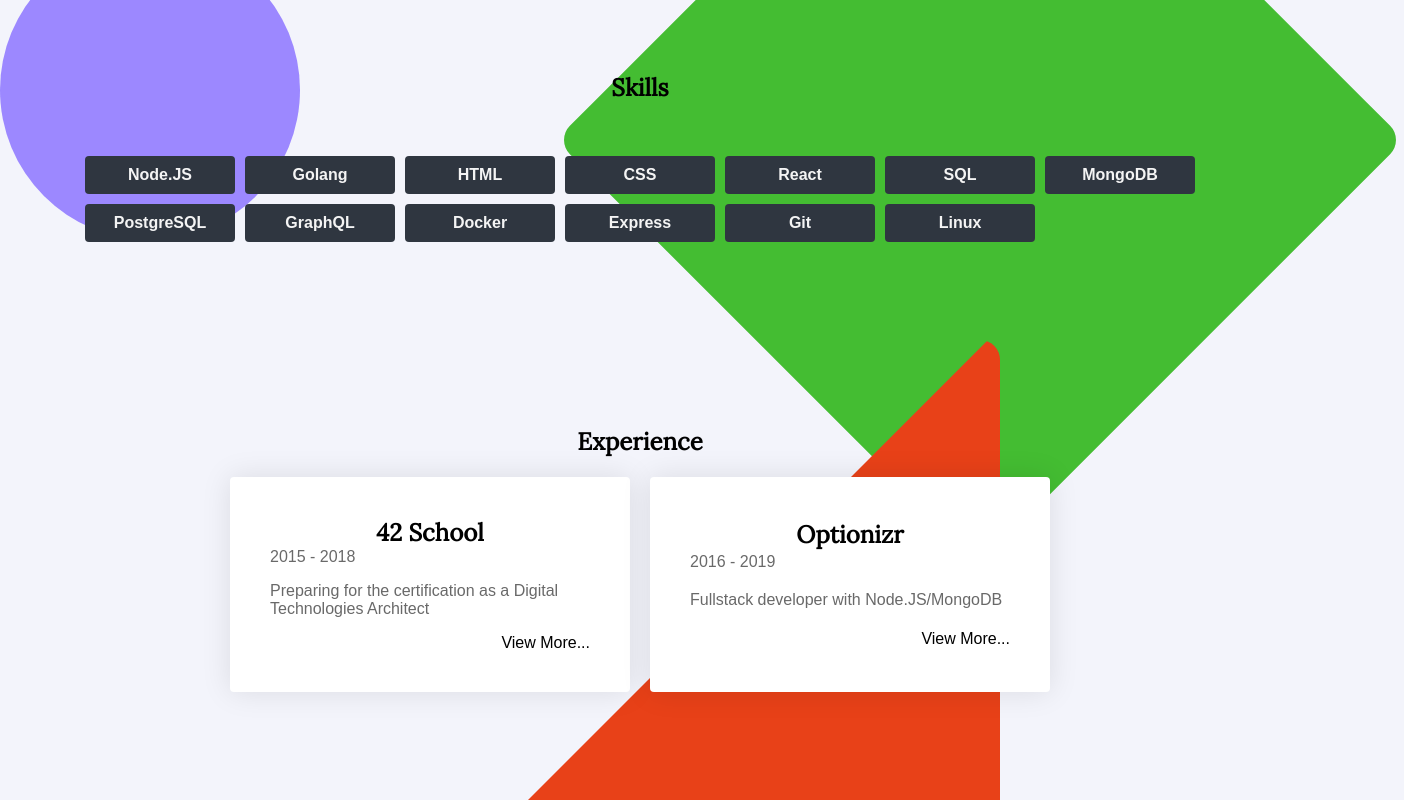
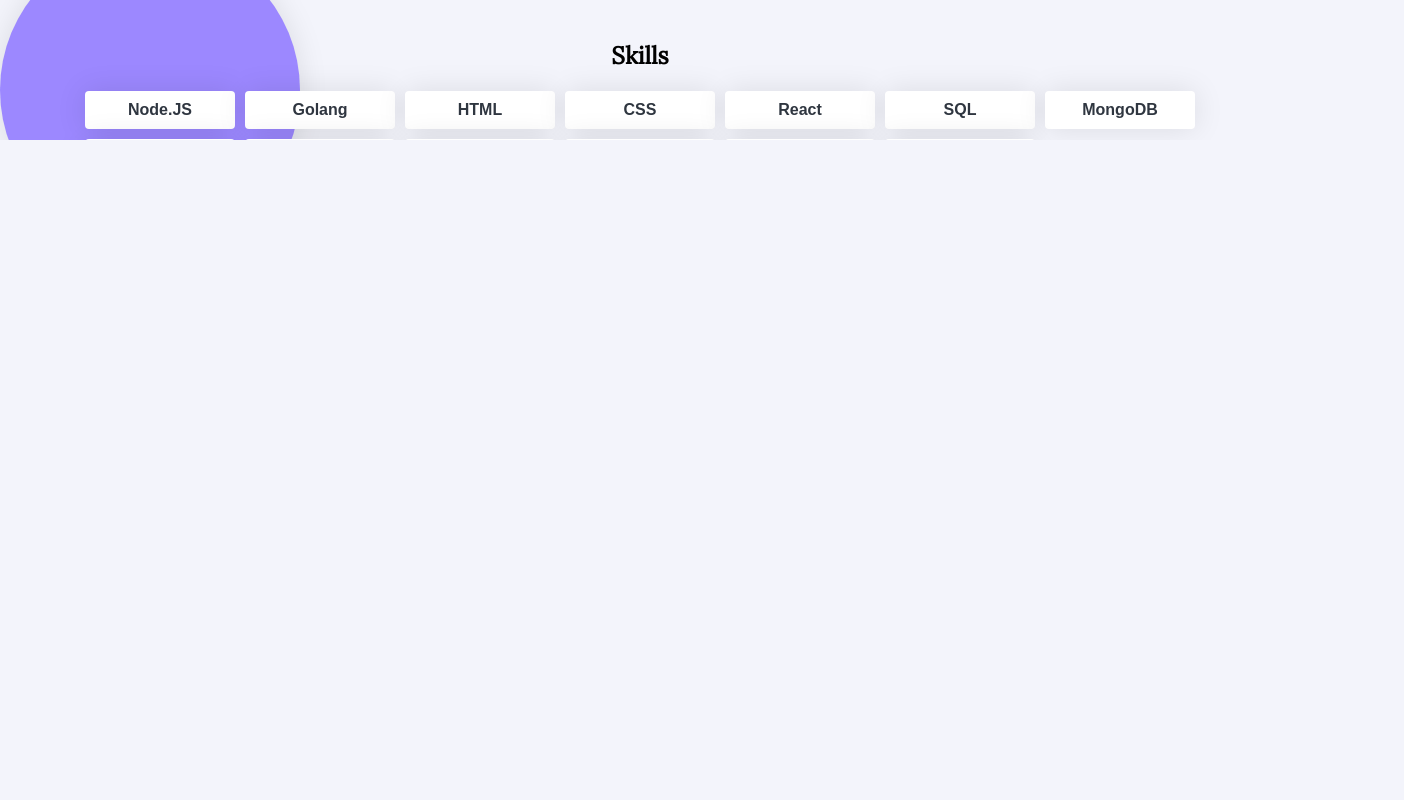
Before and after one commit to amoinier/website, a React (Create React App) app: page / in a window 1280 px wide. Shown: the part 660-1460 px from the top of the page, 1404 px wide, since content can reach past the window. After the commit the page ends 800 px from the top, so only its background shows below. Built offline with nearby package versions, Linux system fonts and the light colour scheme; no server answers; a web font is replaced by a local one.

Commit message:
Project OK + Polygon OK + overflow y

```diff
--- a/package.json
+++ b/package.json
@@ -6,8 +6,10 @@
     "@testing-library/jest-dom": "^4.2.4",
     "@testing-library/react": "^9.3.2",
     "@testing-library/user-event": "^7.1.2",
+    "axios": "^0.19.2",
     "react": "^16.12.0",
     "react-dom": "^16.12.0",
+    "react-emoji-render": "^1.2.1",
     "react-scripts": "3.3.0",
     "styled-components": "^5.0.0"
   },
--- a/public/index.html
+++ b/public/index.html
@@ -5,13 +5,13 @@
     <link rel="icon" href="%PUBLIC_URL%/favicon.ico" />
     <link href="https://fonts.googleapis.com/css?family=Lora&display=swap" rel="stylesheet">
     <link href="https://fonts.googleapis.com/css?family=Average+Sans&display=swap" rel="stylesheet">
-    <meta name="viewport" content="width=device-width, initial-scale=1" />
+    <meta name="viewport" content="width=device-width, initial-scale=0.3, maximum-scale=1" />
     <meta name="theme-color" content="#000000" />
     <meta name="description" content="Alex's personal website"
     />
 
     <link rel="manifest" href="%PUBLIC_URL%/manifest.json" />
-    <title>React App</title>
+    <title>Alex's Website</title>
   </head>
   <body>
     <noscript>You need to enable JavaScript to run this app.</noscript>
--- a/src/App.js
+++ b/src/App.js
@@ -3,6 +3,7 @@ import styled from 'styled-components'
 
 import utils from './utils'
 import Main from './components/Main'
+import Polygon from './components/Polygon'
 
 const LeftPart = styled.div`
 display: grid;
@@ -22,6 +23,11 @@ const RightPart = styled.div`
 function App() {
   return (
     <Fragment>
+      <Polygon size='600px' top='500px' left='1500px' radius='20px' degree='45deg'></Polygon>
+      <Polygon size='300px' top='600px' right='2300px' radius='1000px' degree='0deg' left='0px' color={utils.fifthColor}></Polygon>
+      <Polygon size='600px' top='1000px' left='400px' radius='20px' degree='-250deg' color={utils.fourthColor} clip='polygon(0% 100%, 0% 0%, 2% 0, 100% 98%, 100% 100%)'></Polygon>
+      <Polygon size='900px' top='1600px' right='0px' left='0px' radius='1000px' degree='0deg' color={utils.thirdColor}></Polygon>
+      <Polygon size='500px' top='1400px' left='1500px' radius='20px' degree='20deg' color={utils.themeColor}></Polygon>
       <LeftPart>
         <div style={{clipPath: 'circle(600px at 100% 0)', backgroundColor: utils.themeColor}}></div>
       </LeftPart>
--- a/src/components/Experience.js
+++ b/src/components/Experience.js
@@ -19,7 +19,7 @@ const LinkView = styled.a`
 function Experience(props) {
   return (
     <React.Fragment>
-      <Title>{props.data.title}</Title>
+      <Title style={{fontSize: '1.25em'}}>{props.data.title}</Title>
       <span>{props.data.date}</span>
       <p>{props.data.desc}</p>
       <LinkView href={props.data.href}>View More...</LinkView>
--- a/src/components/Main.js
+++ b/src/components/Main.js
@@ -1,4 +1,4 @@
-import React from 'react';
+import React from 'react'
 import styled from 'styled-components'
 
 import Photo from './Photo'
@@ -8,13 +8,13 @@ import Categorie from './Categorie'
 import Title from './Title'
 import Skill from './Skill'
 import Experience from './Experience'
-import Polygon from './Polygon'
+import Project from './Project'
 
 import utils from '../utils'
 
 const CenterPart = styled.div`
   display: grid;
-  grid-template-rows: 600px 1fr 1fr 1fr;
+  grid-template-rows: 600px repeat(3, auto);
   grid-row-gap: 10vh;
 `
 
@@ -28,6 +28,7 @@ const LeftHeader = styled.div`
   grid-template-columns: 40% 60%;
   grid-column-gap: 20px;
 
+  width: 600px;
   padding: 20px;
   clip-path: circle(600px at 0% 0);
   background-color: ${utils.themeColor};
@@ -44,7 +45,7 @@ const PhotoPart = styled.div`
   margin-bottom: 50px;
 
   display: grid;
-  grid-template-rows: auto 100px;
+  grid-template-rows: 420px 100px;
 `
 
 const ContainerNetworkIcon = styled.div`
@@ -70,7 +71,7 @@ const AboutMe = styled.div`
   text-align: justify;
   align-self: center;
   font-size: 1.5em;
-  color: ${utils.grey}
+  color: ${utils.lightdark}
 `
 
 const CategorieContent = styled.div`
@@ -82,13 +83,12 @@ const CategorieContent = styled.div`
 `
 
 const Content = styled.div`
-  color: ${utils.grey};
+  color: ${utils.lightdark};
   padding: 40px;
   border-radius: 4px;
   box-shadow: 0px 0px 30px 0px rgba(0,0,0,0.1);
 
   display: grid;
-  gridTemplateRows: auto auto auto auto;
 `
 
 const SkillContent = styled.div`
@@ -101,12 +101,10 @@ justify-content: center;
 `
 
 function Main() {
+
   return (
     <CenterPart className='centerPart' id='home'>
       <Header className='header'>
-        <Polygon size='600px' top='500px' right='0px' radius='20px' degree='45deg'></Polygon>
-        <Polygon size='300px' top='600px' right='2300px' radius='1000px' degree='0deg' left='0px' color={utils.fifthColor}></Polygon>
-        <Polygon size='600px' top='1000px' left='400px' radius='20px' degree='-90deg' color={utils.fourthColor} clip='polygon(0% 100%, 0% 0%, 2% 0, 100% 98%, 100% 100%)'></Polygon>
         <LeftHeader className='leftHeader'>
           <PhotoPart className='photoPart'>
             <Photo></Photo>
@@ -117,38 +115,61 @@ function Main() {
             </ContainerNetworkIcon>
           </PhotoPart>
           <InfoPart>
-            {utils.infoText.map((text, ind) => <InfoText key={`infoText_${ind}`}>{text}</InfoText>)}
+            {utils.infoText.map((text, ind) =>
+              <InfoText key={`infoText_${ind}`}>
+                {text}
+              </InfoText>
+            )}
           </InfoPart>
         </LeftHeader>
         <RightHeader>
           <CategoriesPart>
-            {utils.categories.map((categorie, ind) => <Categorie key={`categorie_${ind}`}>{categorie.name}</Categorie>)}
+            {utils.categories.map((categorie, ind) =>
+              <Categorie key={`categorie_${ind}`}>
+                {categorie.name}
+              </Categorie>
+            )}
           </CategoriesPart>
           <AboutMe>
-            {utils.desc.map((desc, ind) => <p key={`aboutme_${ind}`}>{desc}</p>)}
+            {utils.desc.map((desc, ind) =>
+              <p key={`aboutme_${ind}`}>{desc}</p>
+            )}
           </AboutMe>
         </RightHeader>
       </Header>
-      <CategorieContent id='skills'>
+      <CategorieContent id={utils.categories[1].id}>
         <Title>
-          Skills
+          {utils.categories[1].name}
         </Title>
         <SkillContent>
-          {utils.skills.map((skill, ind) => <Skill key={`skill_${ind}`}>{skill}</Skill>)}
+          {utils.skills.map((skill, ind) =>
+            <Skill key={`skill_${ind}`}>{skill}</Skill>
+          )}
         </SkillContent>
       </CategorieContent>
-      <CategorieContent id='experience'>
+      <CategorieContent id={utils.categories[2].id}>
         <Title>
-          Experience
+        {utils.categories[2].name}
         </Title>
-        <Content style={{boxShadow: 'none', borderRadius: '0px', padding: '0px', display: 'grid', gridTemplateColumns: '400px 400px', justifyContent: 'center', gridColumnGap: '20px'}}>
-          {utils.experiences.map((experience, ind) => <Content key={`experience_${ind}`} style={{background: utils.lightwhite}}><Experience data={experience}></Experience></Content>)}
+        <Content style={{boxShadow: 'none', borderRadius: '0px', padding: '0px', display: 'grid', gridTemplateColumns: `repeat(${utils.experiences.length}, 400px)`, justifyContent: 'center', gridColumnGap: '20px'}}>
+          {utils.experiences.map((experience, ind) =>
+            <Content key={`experience_${ind}`} style={{background: utils.lightwhite, gridTemplateRows: '40px repeat(auto-fill, auto)'}}>
+              <Experience data={experience} />
+            </Content>
+          )}
         </Content>
       </CategorieContent>
-      <CategorieContent>
+      <CategorieContent id={utils.categories[3].id}>
         <Title>
-          Projects
+        {utils.categories[3].name}
         </Title>
+        <Content style={{boxShadow: 'none', padding: '0px', display: 'grid', gridTemplateColumns: `repeat(auto-fill, 300px)`, gridRowGap: '20px', justifyContent: 'center', gridColumnGap: '20px'}}>
+          {utils.projectList.map((project, ind) =>
+            <Content key={`project_ind`} style={{background: utils.lightwhite, padding: '0px'}}>
+              <Project detail={project} />
+            </Content>
+          )}
+        </Content>
       </CategorieContent>
 
     </CenterPart>
--- a/src/components/Polygon.js
+++ b/src/components/Polygon.js
@@ -13,6 +13,7 @@ const PolygonDiv = styled.div`
   right: 0;
   top: 500px;
   z-index: -1;
+  box-shadow: 0px 0px 30px 0px rgba(0,0,0,0.1);
 `
 
 function Polygon(props) {
--- /dev/null
+++ b/src/components/Project.js
@@ -0,0 +1,107 @@
+import React, { Fragment, useState } from 'react';
+import styled from 'styled-components'
+import axios from 'axios'
+import Emoji from "react-emoji-render";
+
+import utils from '../utils'
+
+import Title from './Title'
+import { useEffect } from 'react';
+
+const ProjectLink = styled.a`
+display: grid;
+grid-template-rows: auto 20px auto 50px;
+grid-row-gap: 10px;
+
+text-decoration: none;
+color: ${utils.lightdark};
+cursor: pointer;
+padding: 40px;
+`
+
+const Details = styled.div`
+  display: grid;
+  grid-template-columns: auto auto auto;
+`
+
+const Info = styled.div`
+display: grid;
+grid-template-rows: auto auto;
+grid-row-gap: 5px;
+`
+
+function Project(props) {
+  const [project, setProject] = useState({})
+
+  useEffect(() => {
+    const getInfo = async () => {
+      const [res, contributors] = await Promise.all([
+        axios.get(`https://api.github.com/repositories/${props.detail.id}`, {
+          auth: {
+            username: utils.username,
+            password: utils.githubToken
+          }
+        }),
+        axios.get(`https://api.github.com/repositories/${props.detail.id}/contributors`, {
+          auth: {
+            username: utils.username,
+            password: utils.githubToken
+          }
+        })])
+        .catch((err) => {
+        console.log('test');
+        console.log(err);
+        console.log('test');
+      })
+
+      res.data.commits = contributors.data.reduce((total, contributor) => total + contributor.contributions, 0)
+      setProject(res.data)
+    }
+
+    getInfo().catch((err) => {
+      console.log(err)
+    })
+
+  }, [props.detail.id])
+
+  console.log(project);
+
+  return (
+    <Fragment>
+      { project && project.name ?
+      <ProjectLink href={project.html_url}>
+        <Title style={{justifySelf: 'start', fontSize: '1.25em'}}>{props.detail.contributor ? project.full_name : project.name.charAt(0).toUpperCase() + project.name.slice(1)}</Title>
+        <div>{project.language} {props.detail.language ? `(${props.detail.language})` : ''}</div>
+        <p>
+          <span><Emoji text={project.description || ''} /></span>
+          { props.detail.description ?
+          <Fragment>
+            <br/>
+            <br/>
+            <span>{props.detail.description}</span>
+          </Fragment>
+          : '' }
+        </p>
+        <Details>
+          <Info>
+            <span style={{color: utils.lightdark, fontWeight: 'bold', fontSize: '1.25em'}}>{project.commits}</span>
+            <span>Commits</span>
+          </Info>
+
+          <Info>
+            <span style={{color: utils.lightdark, fontWeight: 'bold', fontSize: '1.25em'}}>{project.stargazers_count}</span>
+            <span>Stars</span>
+          </Info>
+
+          <Info>
+            <span style={{color: utils.lightdark, fontWeight: 'bold', fontSize: '1.25em'}}>{project.forks_count}</span>
+            <span>Forks</span>
+          </Info>
+        </Details>
+      </ProjectLink>
+      : ''}
+    </Fragment>
+  )
+}
+
+export default Project
--- a/src/components/Skill.js
+++ b/src/components/Skill.js
@@ -8,8 +8,9 @@ const SkillText = styled.div`
   font-weight: bold;
   justify-self: center;
   align-self: center;
-  color: ${utils.white};
-  background-color: ${utils.lightdark};
+  color: ${utils.lightdark};
+  background-color: ${utils.lightwhite};
+  box-shadow: 0px 0px 30px 0px rgba(0,0,0,0.1);
   padding: 10px;
   width: calc(100% - 20px);
   text-align: center;
--- a/src/components/Title.js
+++ b/src/components/Title.js
@@ -14,7 +14,7 @@ const TitleText = styled.div`
 
 function Title(props) {
   return (
-    <TitleText>
+    <TitleText style={props.style}>
       {props.children}
     </TitleText>
   )
--- a/src/index.css
+++ b/src/index.css
@@ -1,5 +1,6 @@
 html {
   scroll-behavior: smooth;
+  overflow-x: hidden;
 }
 
 body {
@@ -11,6 +12,7 @@ body {
   height: 100vh;
   background-color: #f3f4fb;
   overflow-x: hidden;
+  position: relative
 }
 
 #root {
--- a/src/utils.js
+++ b/src/utils.js
@@ -19,6 +19,9 @@ module.exports.deviceScreen = {
   desktopL: `(max-width: ${size.desktop})`
 };
 
+module.exports.username = 'amoinier'
+module.exports.githubToken = '12d45f853087e766bbc31804ab98bf297d051708'
+
 module.exports.themeColor = '#F2B42B'
 module.exports.secondColor = '#2D9CDB'
 module.exports.thirdColor = '#44bd32'
@@ -35,7 +38,7 @@ module.exports.linkedin = 'https://www.linkedin.com/in/amoinier/'
 module.exports.github = 'https://github.com/amoinier'
 
 module.exports.infoText = ['Alex', 'Moinier', ' ', 'Fullstack', 'Developer', ' ', 'Based in Paris']
-module.exports.categories = [{name: 'Home', id: 'home'}, {name: 'Skills', id: 'skills'}, {name: 'Experience', id: 'experience'}, {name: 'Project', id: 'project'}]
+module.exports.categories = [{name: 'Home', id: 'home'}, {name: 'Skills', id: 'skills'}, {name: 'Experiences', id: 'experiences'}, {name: 'Projects', id: 'projects'}]
 module.exports.desc = [
   `23 years former student, interested by computing since I was young, I really started to learn programming in 2015 when I joined the 42 school. Now I spend a lot of my time developing my skills and discovering/learning new technologies to improve my level.`,
   `Worked 2 years in a startup. Small team requires to be versatile. I started as a trainee until I got to have an important place in the team. Front, back, integrations, customers, I worked on everything.`
@@ -58,6 +61,41 @@ module.exports.experiences = [
   }
 ]
 
-module.exports.projectsId = [
-  ''
+module.exports.projectList = [
+  {
+    id: '89280530',
+    language: 'React/Electron',
+    description: 'MCAssistant is here to help you to fix and clean your media center folders'
+  },
+  {
+    id: '86936065',
+    language: 'contributor',
+    contributor: true
+  },
+  {
+    id: '151246367',
+    language: 'Arduino'
+  },
+  {
+    id: '93971362',
+    description: 'Utilities to convert itunes library to Rhythmbox library'
+  },
+  {
+    id: '51005355',
+    description: ''
+  },
+  {
+    id: '56515526',
+    language: 'Only PHP, framework is forbidden',
+    description: 'School project, a webapp like Instagram to post photos and like/comment it'
+  },
+  {
+    id: '68286398',
+    language: 'Only PHP, framework is forbidden',
+    description: 'School project, a dating webapp'
+  }
+  // '56515526', //Camagru
+  // '68286398', //Matcha
+  // '93971362', //ItunesToRhythm
+  // 'hypertube',
 ]
```
Also changed, not shown: 1 other file (tests, documents, lock files or other folders).
